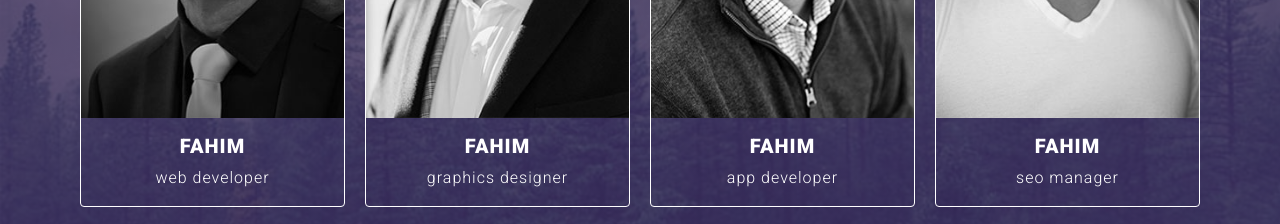
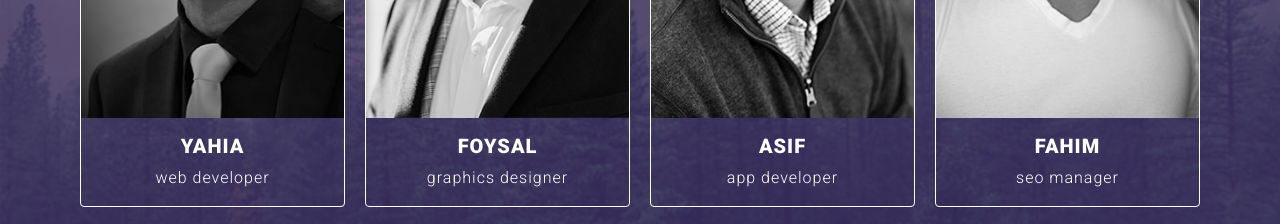
Before and after one commit to FahimDeveloper/tajam_web, a plain HTML site: page index.html in a window 1280 px wide. Shown: the part 2900-3124 px from the top of the page. Drawn offline with nearby package versions, Linux system fonts and the light colour scheme.

Commit message:
team member name change

```diff
--- a/index.html
+++ b/index.html
@@ -266,7 +266,7 @@
           <div class="card team_card">
             <img src="images/image2.jpg" class="card-img-top" alt="image not found">
             <div class="card-body">
-              <h5 class="card-title">Fahim</h5>
+              <h5 class="card-title">Sagor</h5>
               <p class="card-text">
                 marketing manager
               </p>
@@ -277,7 +277,7 @@
           <div class="card team_card">
             <img src="images/image3.jpg" class="card-img-top" alt="image not found">
             <div class="card-body">
-              <h5 class="card-title">Fahim</h5>
+              <h5 class="card-title">Yahia</h5>
               <p class="card-text">
                 web developer
               </p>
@@ -288,7 +288,7 @@
           <div class="card team_card">
             <img src="images/image4.jpg" class="card-img-top" alt="image not found">
             <div class="card-body">
-              <h5 class="card-title">Fahim</h5>
+              <h5 class="card-title">Foysal</h5>
               <p class="card-text">
                 graphics designer
               </p>
@@ -299,7 +299,7 @@
           <div class="card team_card">
             <img src="images/image1.jpg" class="card-img-top" alt="image not found">
             <div class="card-body">
-              <h5 class="card-title">Fahim</h5>
+              <h5 class="card-title">Asif</h5>
               <p class="card-text">
                 app developer
               </p>
```
